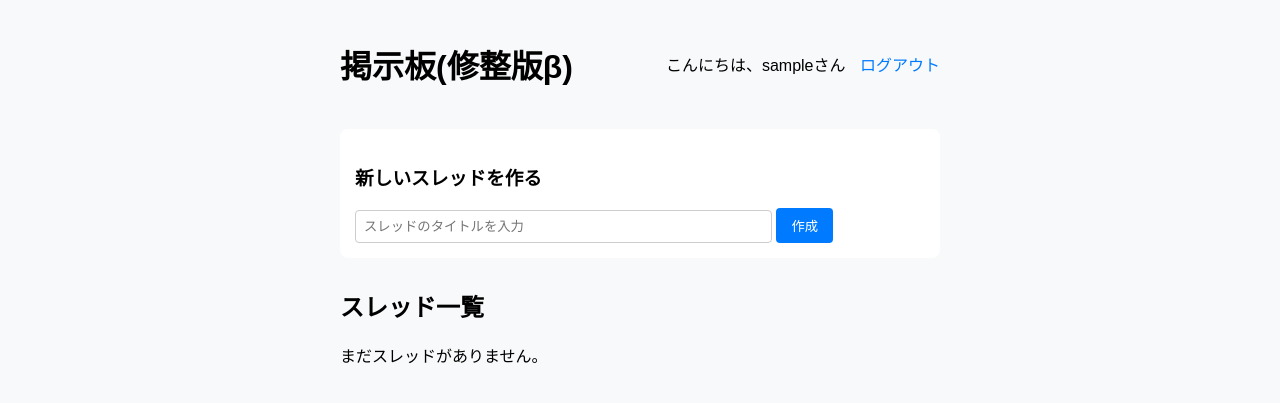
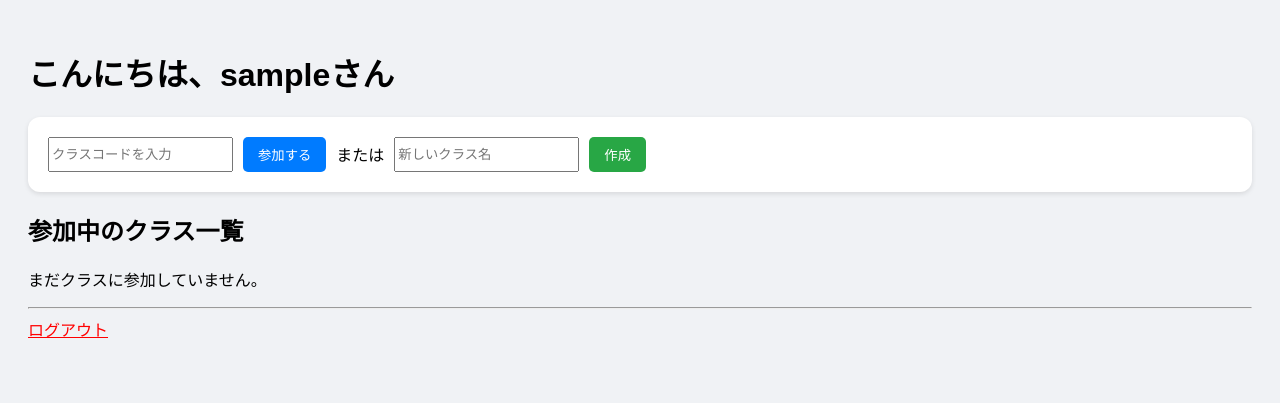
Before and after one commit to nori-pixl/mynote, a Flask app: page / in a window 1280 px wide. Shown: the top 403 px of the page. Run offline with Flask 3, Linux system fonts and the light colour scheme; the visitor is signed in with stand-in values (Sample User, id 1); data that the repository does not hold is empty.

Commit message:
Refactor index.html layout and styling

```diff
--- a/templates/index.html
+++ b/templates/index.html
@@ -1,61 +1,42 @@
 <!DOCTYPE html>
-<html lang="ja">
+<html>
 <head>
-    <meta charset="UTF-8">
-    <meta name="viewport" content="width=device-width, initial-scale=1.0">
-    <title>ライブ掲示板 - スレ一覧</title>
+    <meta charset="UTF-8"><meta name="viewport" content="width=device-width, initial-scale=1.0">
+    <title>マイクラス掲示板</title>
     <style>
-        body { font-family: sans-serif; max-width: 600px; margin: auto; padding: 20px; background-color: #f8f9fa; }
-        .header { display: flex; justify-content: space-between; align-items: center; margin-bottom: 20px; }
-        .thread-card { background: white; padding: 15px; border-radius: 8px; box-shadow: 0 2px 4px rgba(0,0,0,0.1); margin-bottom: 10px; display: flex; justify-content: space-between; align-items: center; }
-        .thread-link { text-decoration: none; color: #333; font-weight: bold; flex-grow: 1; }
-        .delete-btn { color: #dc3545; text-decoration: none; font-size: 0.8em; margin-left: 10px; border: 1px solid #dc3545; padding: 2px 5px; border-radius: 4px; }
-        .create-form { background: #fff; padding: 15px; border-radius: 8px; margin-bottom: 30px; }
-        input[type="text"] { width: 70%; padding: 8px; border: 1px solid #ccc; border-radius: 4px; }
-        button { padding: 8px 15px; background: #007bff; color: white; border: none; border-radius: 4px; cursor: pointer; }
-        .auth-links a { margin-left: 10px; text-decoration: none; color: #007bff; }
+        body { font-family: sans-serif; background: #f0f2f5; padding: 20px; }
+        .box { background: white; padding: 20px; border-radius: 12px; margin-bottom: 20px; box-shadow: 0 2px 5px rgba(0,0,0,0.1); }
+        .class-card { background: white; padding: 15px; border-radius: 10px; margin-bottom: 10px; display: flex; justify-content: space-between; align-items: center; border-left: 5px solid #007bff; }
+        .btn { padding: 8px 15px; border: none; border-radius: 5px; color: white; cursor: pointer; text-decoration: none; }
     </style>
 </head>
 <body>
+    <h1>こんにちは、{{ current_user.username }}さん</h1>
 
-    <div class="header">
-        <h1>掲示板(修整版β)</h1>
-        <div class="auth-links">
-            {% if current_user.is_authenticated %}
-                <span>こんにちは、{{ current_user.username }}さん</span>
-                <a href="/logout">ログアウト</a>
-            {% else %}
-                <a href="/login">ログイン</a>
-                <a href="/signup">新規登録</a>
-            {% endif %}
-        </div>
+    <div class="box">
+        <form action="/manage_class" method="POST" style="display:flex; gap:10px; flex-wrap:wrap;">
+            <input type="text" name="code" placeholder="クラスコードを入力">
+            <button type="submit" name="action" value="join" class="btn" style="background:#007bff;">参加する</button>
+            <span style="align-self:center;">または</span>
+            <input type="text" name="name" placeholder="新しいクラス名">
+            <button type="submit" name="action" value="create" class="btn" style="background:#28a745;">作成</button>
+        </form>
     </div>
 
-    {% if current_user.is_authenticated %}
-    <div class="create-form">
-        <h3>新しいスレッドを作る</h3>
-        <form action="/create_thread" method="POST">
-            <input type="text" name="title" placeholder="スレッドのタイトルを入力" required>
-            <button type="submit">作成</button>
-        </form>
+    <h2>参加中のクラス一覧</h2>
+    {% for c in current_user.classrooms %}
+    <div class="class-card">
+        <div>
+            <strong style="font-size:1.2em;">{{ c.name }}</strong><br>
+            <small style="color:#888;">コード: {{ c.code }}</small>
+        </div>
+        <a href="/class/{{ c.id }}" class="btn" style="background:#007bff;">入室する</a>
     </div>
     {% else %}
-    <p style="color: #666;">※スレッド作成や投稿にはログインが必要です。</p>
-    {% endif %}
+    <p>まだクラスに参加していません。</p>
+    {% endfor %}
 
-    <h2>スレッド一覧</h2>
-    <div id="thread-list">
-        {% for thread in threads %}
-        <div class="thread-card">
-            <a href="/thread/{{ thread.id }}" class="thread-link">{{ thread.title }}</a>
-            {% if current_user.is_authenticated %}
-            <a href="/delete_thread/{{ thread.id }}" class="delete-btn" onclick="return confirm('スレッド全体を削除しますか？')">スレ削除</a>
-            {% endif %}
-        </div>
-        {% else %}
-        <p>まだスレッドがありません。</p>
-        {% endfor %}
-    </div>
-
+    <hr>
+    <a href="/logout" style="color:red;">ログアウト</a>
 </body>
 </html>
```
